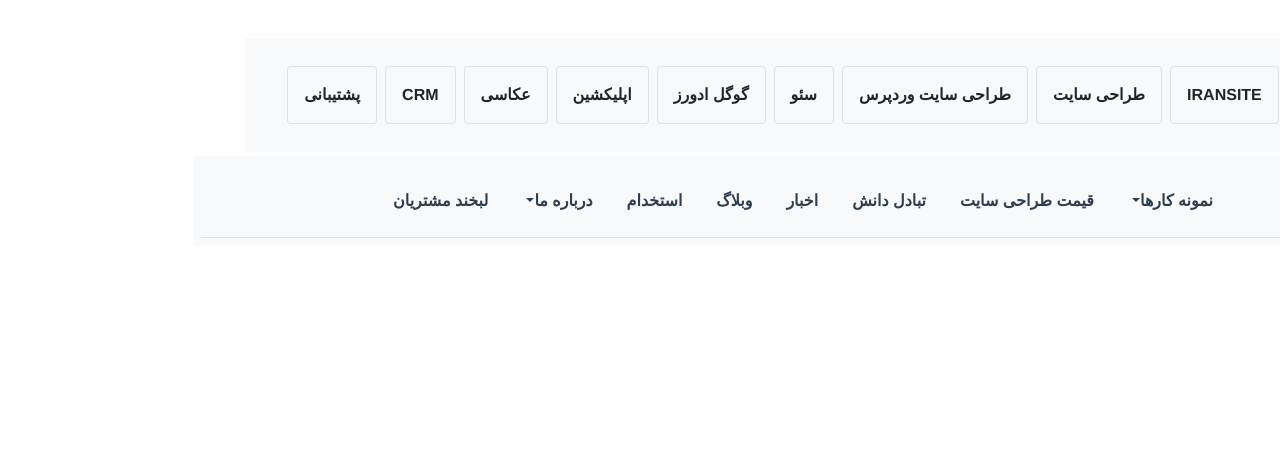
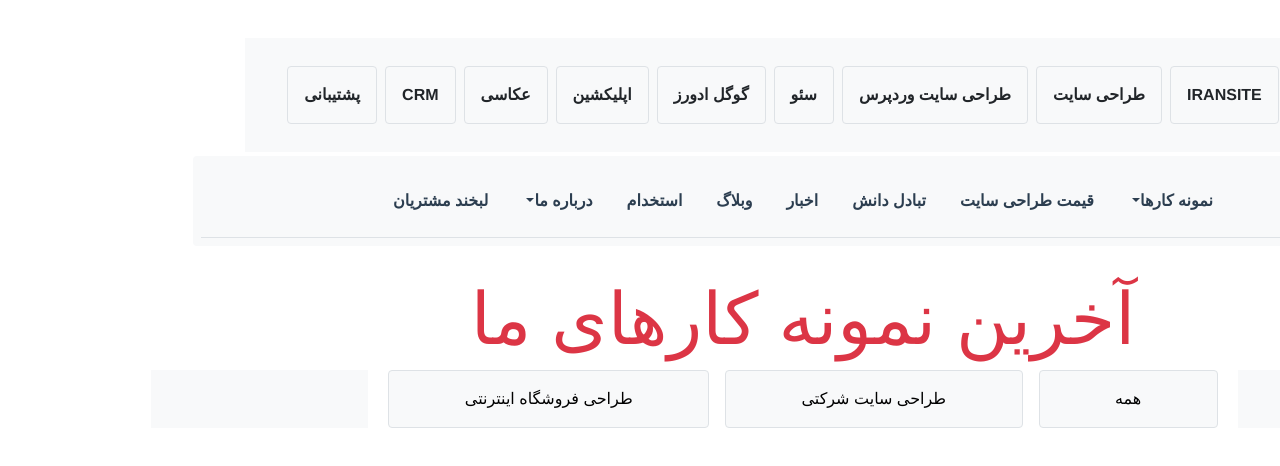
Before and after one commit to rahimeinollahi/SampleStore, a Vue app: page /wordpress in a window 1280 px wide. Shown: the top 466 px of the page. Built offline with nearby package versions, Linux system fonts and the light colour scheme.

Commit message:
woredpress page is completed

```diff
--- a/src/router/index.js
+++ b/src/router/index.js
@@ -34,6 +34,12 @@ const routes = [
     meta:{transition:'ts-seo'}
   },
   {
+    path: '/wordpress',
+    name: 'WordPress',
+    component: () => import(/* webpackChunkName: "wordpress" */ '../views/WordPress.vue'),
+    meta:{transition:'ts-seo'}
+  },
+  {
     path: '/sitedesign',
     name: 'SiteDesign',
     component: () => import(/* webpackChunkName: "seo" */ '../views/SiteDesign.vue'),
--- /dev/null
+++ b/src/views/WordPress.vue
@@ -0,0 +1,27 @@
+<template>
+    <div>
+        <h2 class="text-danger display-2">آخرین نمونه کارهای ما</h2>
+
+        <div class="row">
+          <div class="col-sm-2 bg-light"></div>
+          <div class="col-sm-8">
+              <div class="d-flex flex-row justify-content-center">
+                  <router-link class="btn btn-light mx-2 p-3 border flex-grow-1" to="/">همه</router-link>
+                  <router-link class="btn btn-light mx-2 p-3 border flex-grow-1" to="/"> طراحی سایت شرکتی</router-link>
+                  <router-link class="btn btn-light mx-2 p-3 border flex-grow-1" to="/">طراحی فروشگاه اینترنتی</router-link>
+              </div>
+          </div>
+          <div class="col-sm-2 bg-light"></div>
+        </div>
+    </div>
+</template>
+
+<script>
+    export default {
+
+    }
+</script>
+
+<style lang="scss" scoped>
+
+</style>
```
Also changed, not shown: src/views/Application.vue (added, +15 -0 lines).
